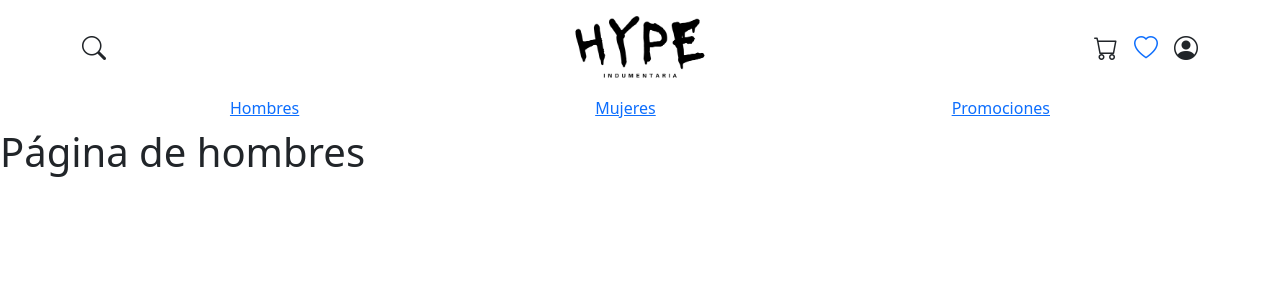
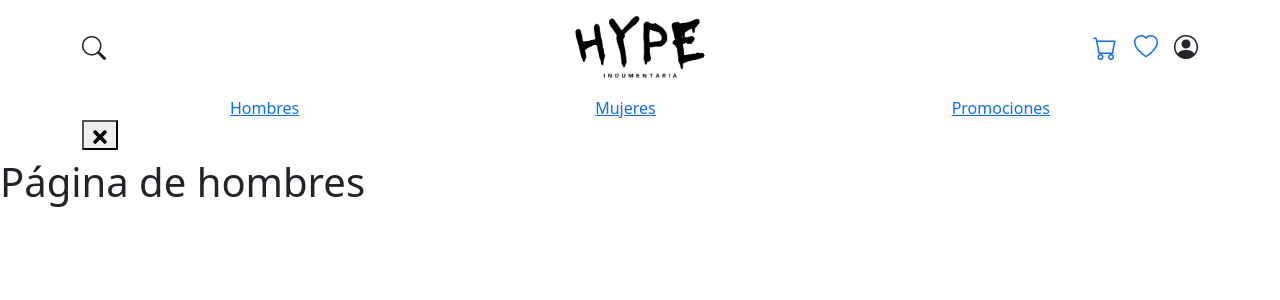
Before and after one commit to SebastianDelage/E-Commerce-Algoritmos, a React (Vite) app in the folder E-commerce/E-commerce/: page /hombres in a window 1280 px wide. Shown: the top 300 px of the page. Built offline with nearby package versions, Linux system fonts and the light colour scheme.

Commit message:
Commit ultimos avances Algoritmos

```diff
--- a/E-commerce/E-commerce/package.json
+++ b/E-commerce/E-commerce/package.json
@@ -15,6 +15,7 @@
     "bootstrap-icons": "^1.13.1",
     "react": "^19.1.1",
     "react-dom": "^19.1.1",
+    "react-icons": "^5.5.0",
     "react-router-dom": "^7.9.1"
   },
   "devDependencies": {
--- a/E-commerce/E-commerce/src/Componentes/CartSlide.jsx
+++ b/E-commerce/E-commerce/src/Componentes/CartSlide.jsx
@@ -2,7 +2,7 @@ import { useContext } from "react";
 import { CartContext } from "../context/CartContext";
 import { FaTimes } from "react-icons/fa";
 
-export default function CartSidebar({ show, onClose }) {
+export default function CartSlide({ show, onClose }) {
   const { carrito, removeFromCart } = useContext(CartContext);
 
   return (
--- a/E-commerce/E-commerce/src/Componentes/Header.jsx
+++ b/E-commerce/E-commerce/src/Componentes/Header.jsx
@@ -1,15 +1,28 @@
+import { useState } from "react";
 import { Link } from "react-router-dom";
 import logo from "../assets/logo.png";
 import "./Header.css";
+import CartSlide from "../Componentes/CartSlide";
 
 const Header = () => {
+  const [showCart, setShowCart] = useState(false);
+
+  const handleCartClick = () => {
+    console.log("Carrito abierto");
+    setShowCart(true);
+  };
+
+  const handleCloseCart = () => {
+    console.log("Carrito cerrado");
+    setShowCart(false);
+  };
+
   return (
     <div className="container py-2">
       <div className="row align-items-center">
         {/* IZQUIERDA: búsqueda */}
         <div className="col-4 d-flex justify-content-start">
           <i className="bi bi-search fs-4 me-3" />
-                    {/* Si querés agregar un input de búsqueda: */}
           {/* <input type="text" placeholder="Buscar..." className="form-control w-50" /> */}
         </div>
 
@@ -22,7 +35,11 @@ const Header = () => {
 
         {/* DERECHA: carrito, favoritos, login */}
         <div className="col-4 d-flex justify-content-end gap-3">
+          {/* Botón del carrito */}
+          <button className="btn btn-link p-0" onClick={handleCartClick}>
             <i className="bi bi-cart fs-4" />
+          </button>
+
           <Link to="/favoritos">
             <i className="bi bi-heart fs-4" />
           </Link>
@@ -39,6 +56,9 @@ const Header = () => {
           <Link to="/promociones">Promociones</Link>
         </div>
       </div>
+
+      {/* Sidebar del carrito */}
+      <CartSlide show={showCart} onClose={handleCloseCart} />
     </div>
   );
 };
--- a/E-commerce/E-commerce/src/Vistas/App.jsx
+++ b/E-commerce/E-commerce/src/Vistas/App.jsx
@@ -1,6 +1,7 @@
 import { BrowserRouter as Router, Routes, Route } from "react-router-dom";
 import Header from "../Componentes/Header.jsx";
 import Favoritos from "../Vistas/Favoritos";
+import { CartProvider } from "../context/CartContext";
 
 import Home from "./Home.jsx";
 import Hombres from "./Hombres.jsx";
@@ -9,6 +10,7 @@ import Promociones from "./Promociones.jsx";
 
 function App() {
   return (
+    <CartProvider>
       <Router>
         <Header />
         <Routes>
@@ -19,6 +21,7 @@ function App() {
           <Route path="/favoritos" element={<Favoritos />} />
         </Routes>
       </Router>
+    </CartProvider>
   );
 }
 
--- /dev/null
+++ b/E-commerce/E-commerce/src/assets/styles/CartSidebar.css
@@ -0,0 +1,25 @@
+/* CartSidebar.css */
+.cart-sidebar {
+    position: fixed;
+    top: 0;
+    right: -50%;
+    width: 50%;
+    height: 100%;
+    background-color: #f9f9f9;
+    box-shadow: -2px 0 5px rgba(0,0,0,0.3);
+    transition: right 0.3s ease-in-out;
+    padding: 1rem;
+    z-index: 1000;
+  }
+
+  .cart-sidebar.open {
+    right: 0;
+  }
+
+  .close-btn {
+    background: none;
+    border: none;
+    font-size: 1.2rem;
+    float: right;
+    cursor: pointer;
+  }
--- /dev/null
+++ b/E-commerce/E-commerce/src/context/CartContext.jsx
@@ -0,0 +1,21 @@
+import { createContext, useState } from "react";
+
+export const CartContext = createContext();
+
+export const CartProvider = ({ children }) => {
+  const [carrito, setCarrito] = useState([]);
+
+  const addToCart = (item) => {
+    setCarrito((prev) => [...prev, item]);
+  };
+
+  const removeFromCart = (id) => {
+    setCarrito((prev) => prev.filter((item) => item.id !== id));
+  };
+
+  return (
+    <CartContext.Provider value={{ carrito, addToCart, removeFromCart }}>
+      {children}
+    </CartContext.Provider>
+  );
+};
```
Also changed, not shown: E-commerce/E-commerce/src/Componentes/CartSidebar.jsx (added, +17 -0 lines), E-commerce/E-commerce/src/Componentes/ProductItem.jsx (added, +16 -0 lines), E-commerce/E-commerce/src/assets/styles/ProductItem.css (added, +26 -0 lines), 1 other file (tests, documents, lock files or other folders). Lines whose indentation alone changed are shown as unchanged.
